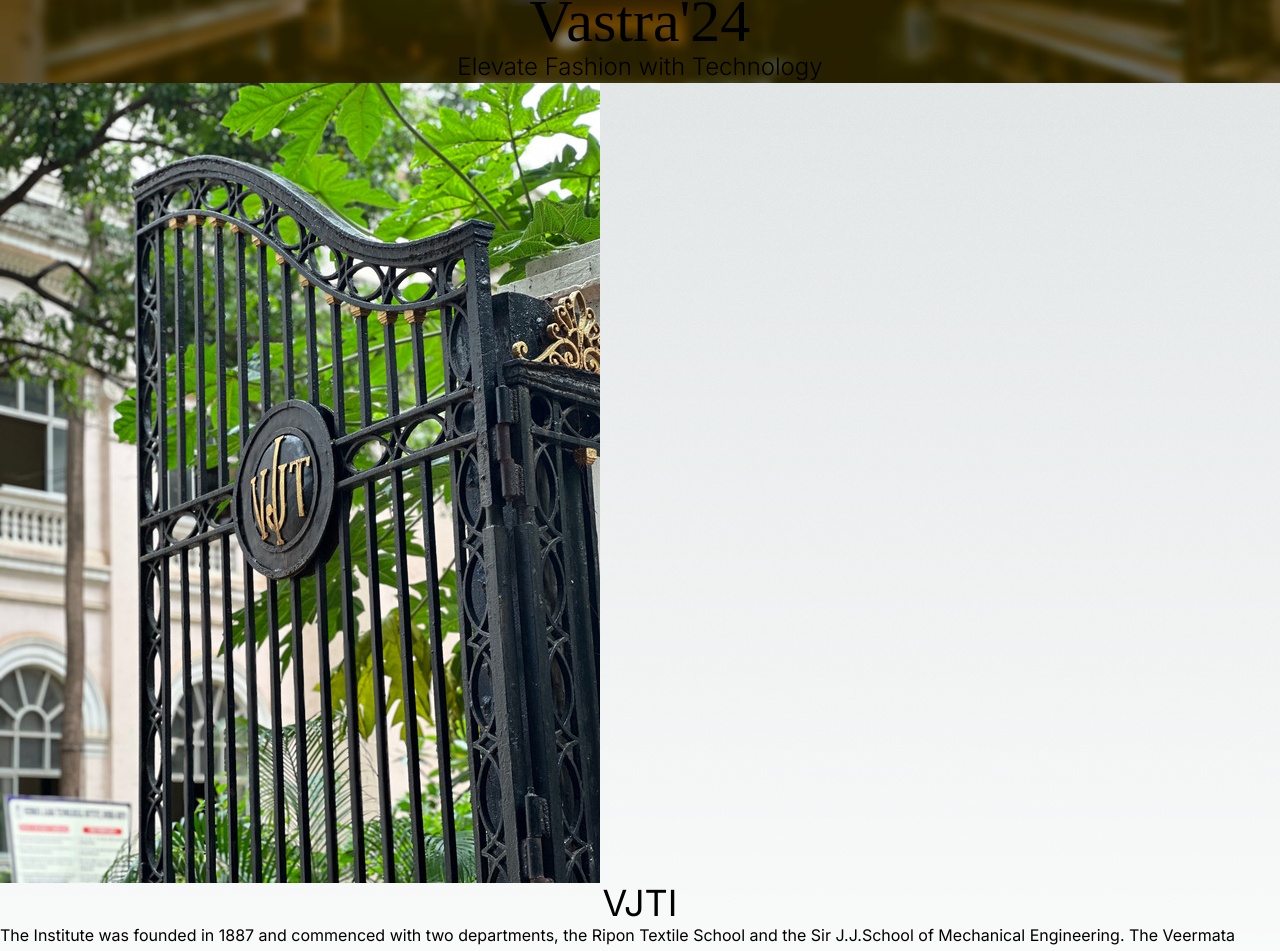
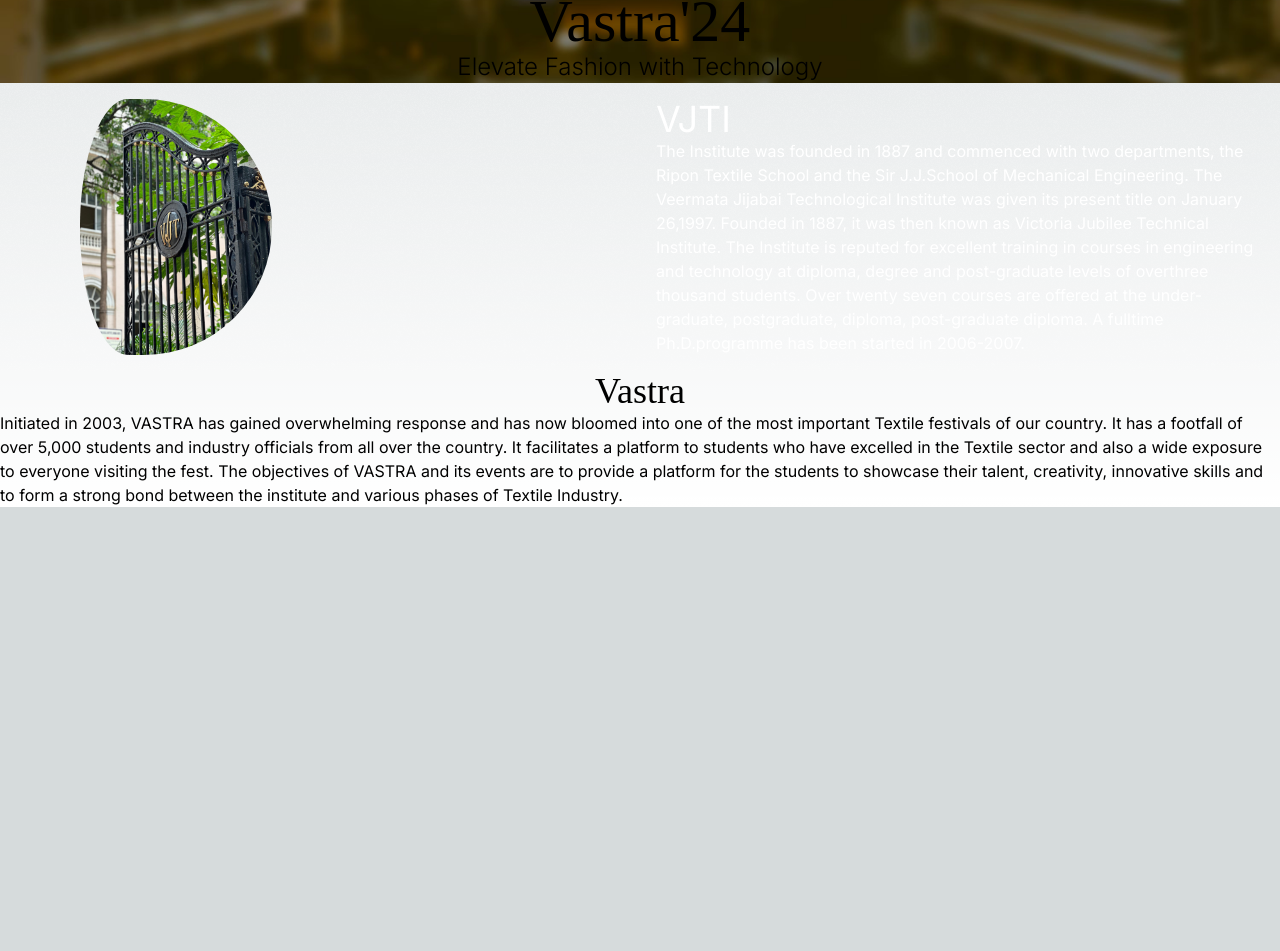
Before and after one commit to vovw/vastra, a Next.js app: page / in a window 1280 px wide. Shown: the part 293-1244 px from the top of the page. After the commit the page ends 800 px from the top, so only its background shows below. Built offline with nearby package versions, Linux system fonts and the light colour scheme.

Commit message:
fixed vjti_logo

```diff
--- a/app/page.js
+++ b/app/page.js
@@ -11,10 +11,14 @@
           <p className="text-6xl font-averia flex justify-center">Vastra'24</p>
           <p className="text-2xl flex justify-center font-light">Elevate Fashion with Technology</p>
         </div>
-      <div  style={{ backgroundImage: "url('noise-light.png')" }}>
-          <img src="vjti_gate.png"/>
-          <p className="bg-red text-4xl flex justify-center">VJTI</p>
-          <p className="text-2l flex justify-centre">The Institute was founded in 1887 and commenced with two departments, the Ripon Textile School and the Sir J.J.School of Mechanical Engineering. The Veermata Jijabai Technological Institute was given its present title on January 26,1997. Founded in 1887, it was then known as Victoria Jubilee Technical Institute. The Institute is reputed for excellent training in courses in engineering and technology at diploma, degree and post-graduate levels of overthree thousand students. Over twenty seven courses are offered at the under-graduate, postgraduate, diploma, post-graduate diploma. A fulltime Ph.D.programme has been started in 2006-2007.</p>
+      <div className="flex flex-col md:flex-row justify-between items-center" style={{ backgroundImage: "url('noise-light.png')", display: "flex" }}>
+          <div className="flex justify-center items-center">
+            <img src="vjti_gate.png" className="rounded-full h-64  pl-20"/>
+          </div>
+          <div className="text-white md:w-1/2 p-4">
+            <p className="bg-red text-4xl">VJTI</p>
+            <p className="text-2l">The Institute was founded in 1887 and commenced with two departments, the Ripon Textile School and the Sir J.J.School of Mechanical Engineering. The Veermata Jijabai Technological Institute was given its present title on January 26,1997. Founded in 1887, it was then known as Victoria Jubilee Technical Institute. The Institute is reputed for excellent training in courses in engineering and technology at diploma, degree and post-graduate levels of overthree thousand students. Over twenty seven courses are offered at the under-graduate, postgraduate, diploma, post-graduate diploma. A fulltime Ph.D.programme has been started in 2006-2007.</p>
+          </div>
       </div>
       <div>
           <p className="text-4xl font-averia flex justify-center">Vastra</p>
```
